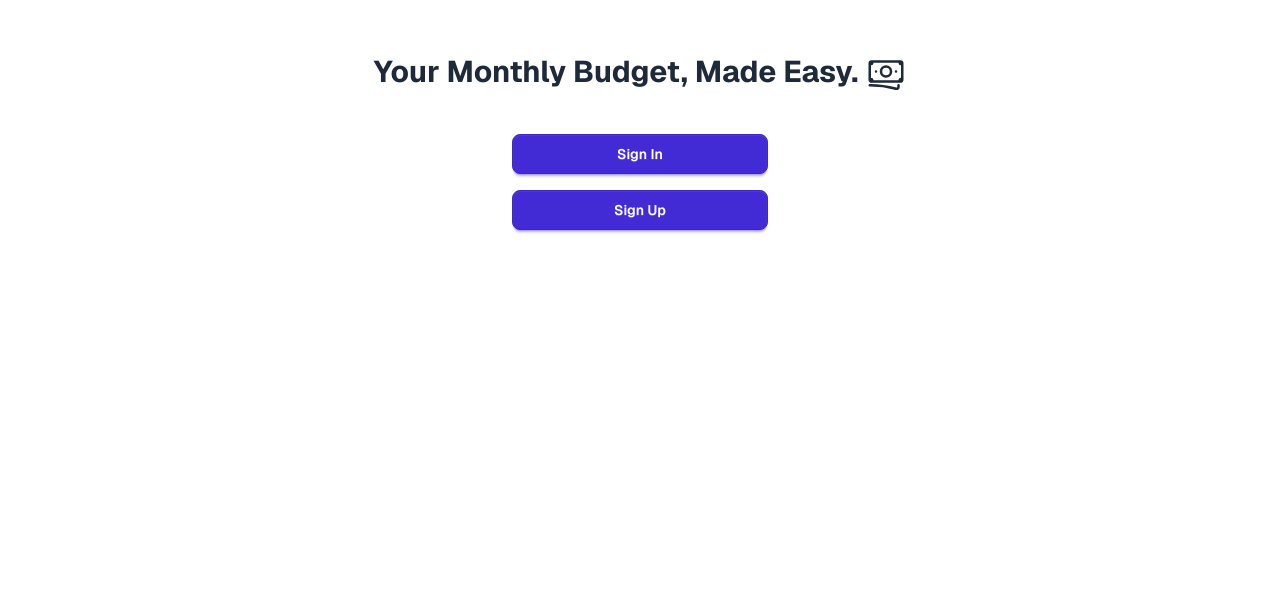
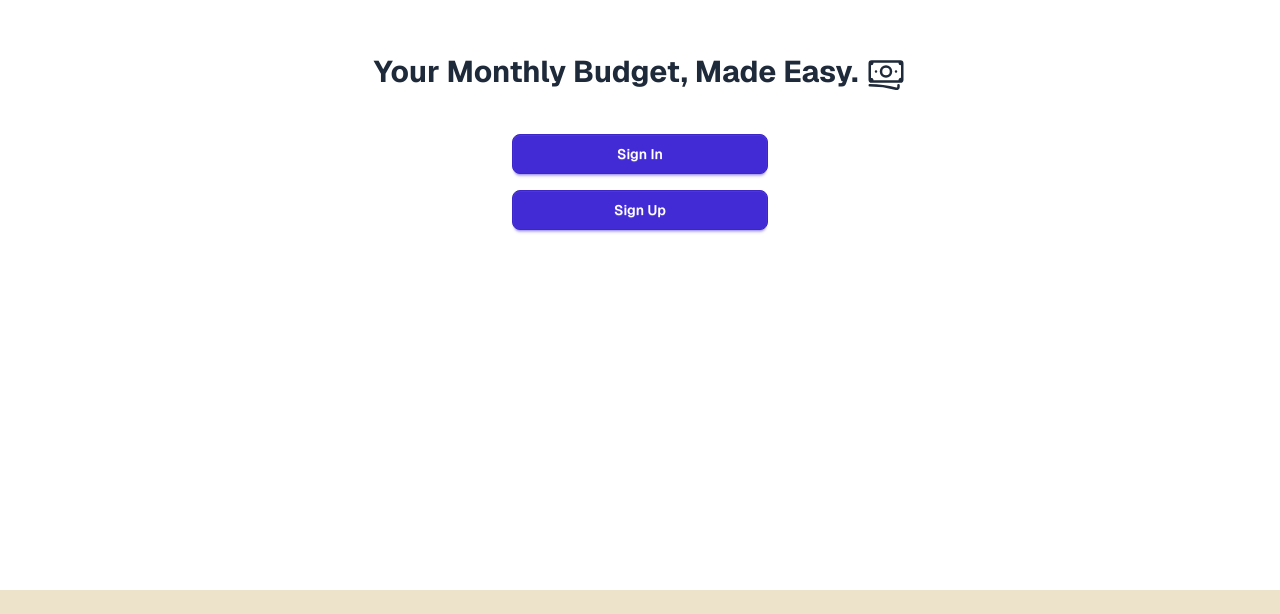
Before and after one commit to Miguel-C22/Financial_app, a Next.js app: page / in a window 1280 px wide. Shown: the part 258-872 px from the top of the page. After the commit the page ends 848 px from the top, so only its background shows below. Built offline with nearby package versions, Linux system fonts and the light colour scheme.

Commit message:
style tweaks

```diff
--- a/app/layout.tsx
+++ b/app/layout.tsx
@@ -25,7 +25,7 @@ export default function RootLayout({
   return (
     <html lang="en" className={geistSans.className} suppressHydrationWarning>
     <body className="min-h-screen bg-background text-foreground text-black" data-theme="light">
-    <div className="relative flex flex-col gap-20 px-4 sm:px-6 md:px-8 lg:px-12 xl:px-16 max-w-6xl mx-auto w-full pb-18">
+    <div className="relative flex flex-col gap-20 sm:px-6 md:px-8 lg:px-12 xl:px-16 max-w-6xl mx-auto w-full pb-12">
           {children}
          </div>
       </body>
--- a/components/AddFinance.tsx
+++ b/components/AddFinance.tsx
@@ -48,7 +48,7 @@ function AddFinance({setFinancesData}: AddFinanceProps) {
   return (
     <div>
         <button
-            className="z-2 btn btn-success w-12 h-12 rounded-full p-0 flex items-center justify-center absolute bottom-0 right-26 text-white"
+            className="z-2 btn btn-success w-12 h-12 rounded-full p-0 flex items-center justify-center absolute bottom-0 right-12 text-white"
             onClick={() => (document.getElementById('my_modal_3') as HTMLDialogElement)?.showModal()}>
             {plusIcon}
         </button>
--- a/components/DisplayFinances.tsx
+++ b/components/DisplayFinances.tsx
@@ -37,7 +37,7 @@ function DisplayFinances({financeData, setFinancesData}: DisplayFinancesProps) {
     }
 
   return (
-    <div className="z-0 w-full h-[calc(100vh-180px)] overflow-y-auto pt-2">
+    <div className="z-0 w-full h-[calc(100vh-200px)] overflow-y-auto pt-2">
        {financeData.length > 0 ? renderFinances() : "No finances found"}
     </div>
   )
```
